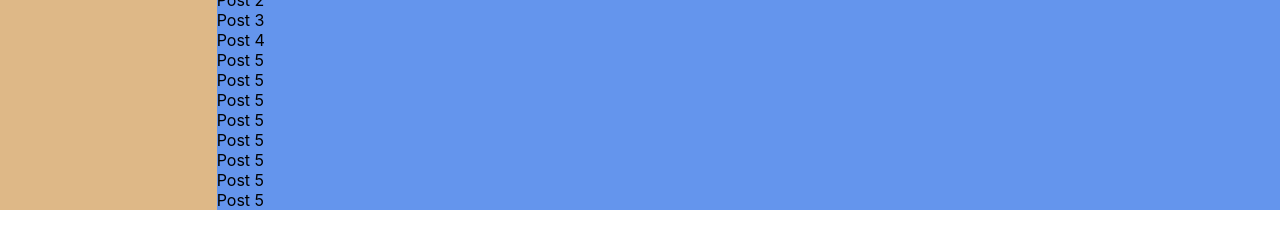
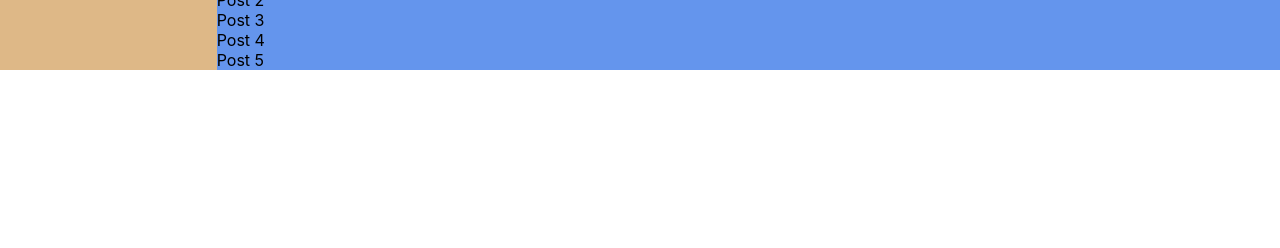
Before and after one commit to QlooBla/React-project, a React (Create React App) app: page / in a window 1280 px wide. Shown: the part 454-702 px from the top of the page. Built offline with nearby package versions, Linux system fonts and the light colour scheme.

Commit message:
Revert "new posts"
This reverts commit 27784127d0758c1339c5d7ab9319c08505f21a9b.

```diff
--- a/src/components/Profile.jsx
+++ b/src/components/Profile.jsx
@@ -15,13 +15,6 @@ const Profile = () => {
                     <div>Post 3</div>
                     <div>Post 4</div>
                     <div>Post 5</div>
-                    <div>Post 5</div>
-                    <div>Post 5</div>
-                    <div>Post 5</div>
-                    <div>Post 5</div>
-                    <div>Post 5</div>
-                    <div>Post 5</div>
-                    <div>Post 5</div>
                 </div>
             </div>
         </div>
```
